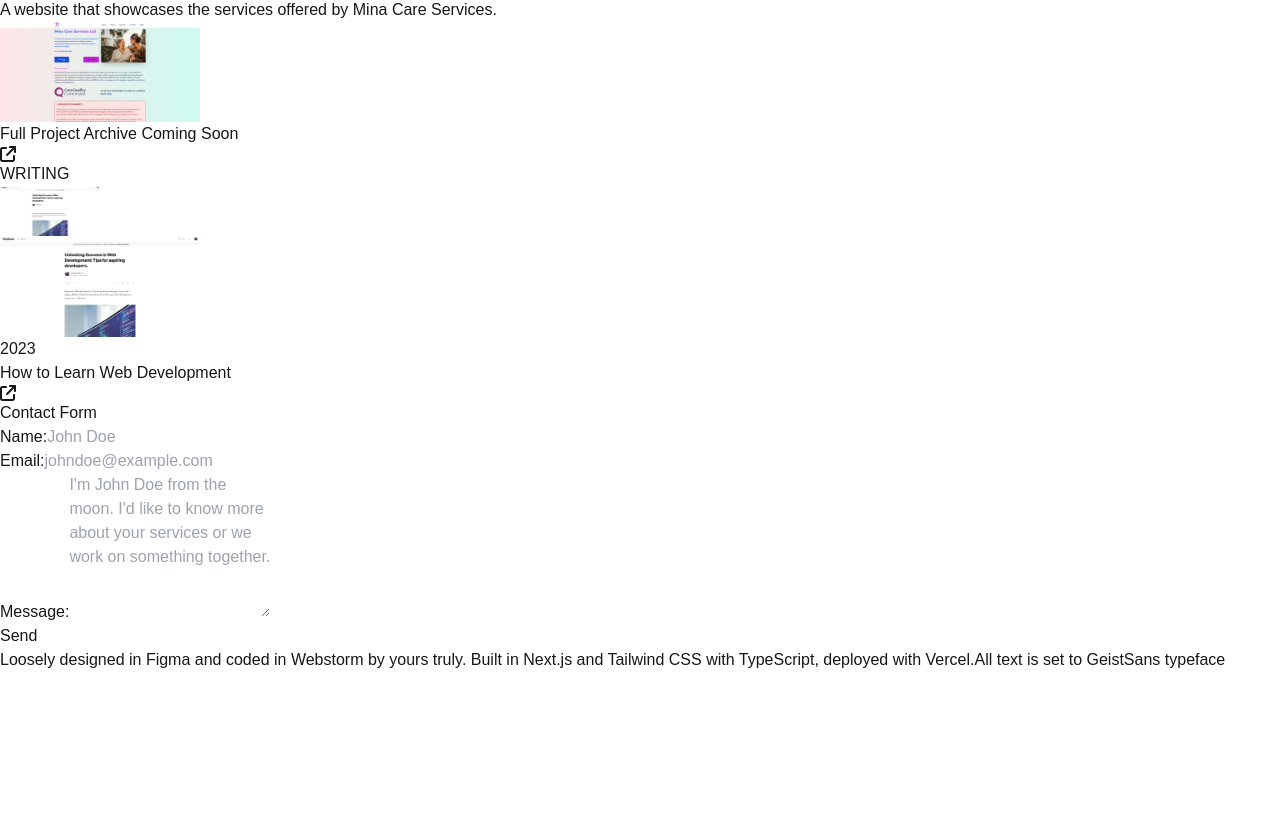
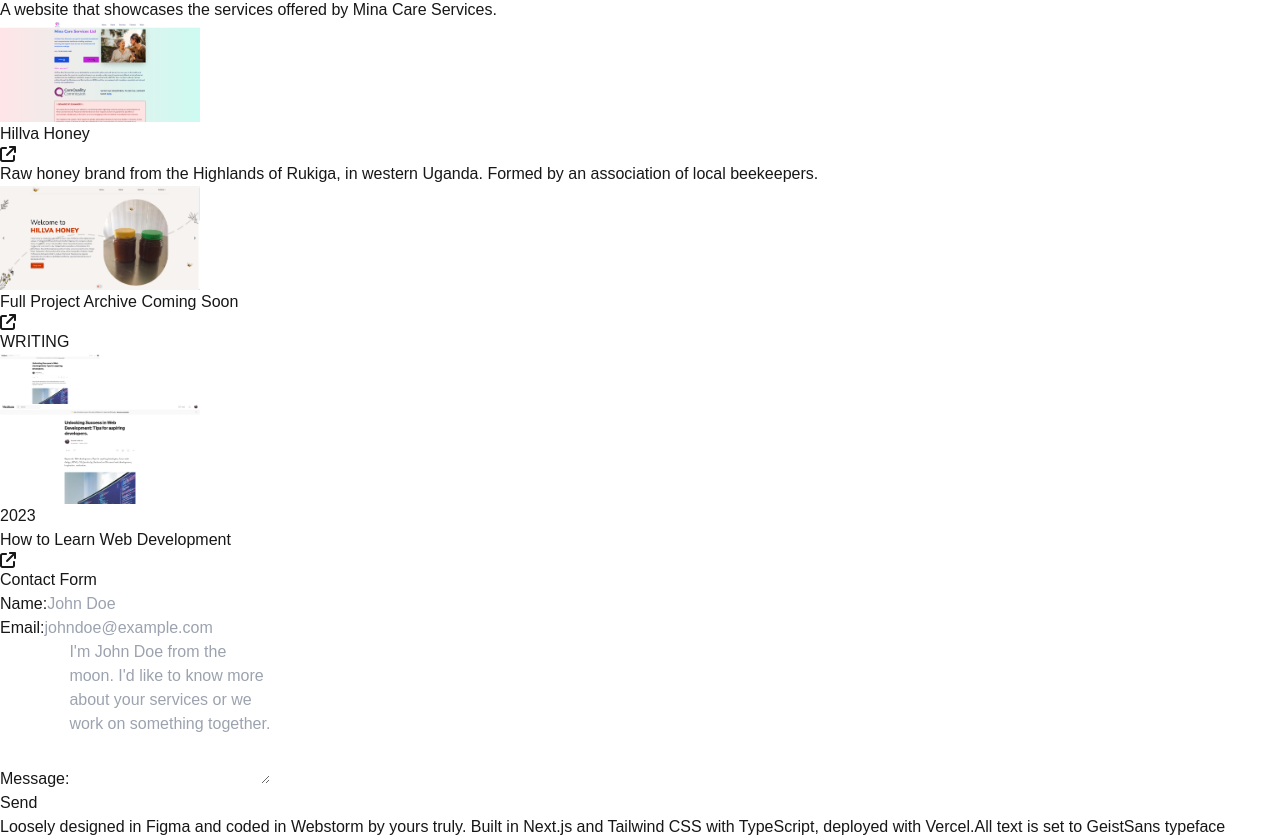
Before and after one commit to Bugstacker/portfoliov2, a Next.js app: page / in a window 1280 px wide. Shown: the part 1647-2486 px from the top of the page. Before the commit the page ends 2319 px from the top, so only its background shows below. Built offline with nearby package versions, Linux system fonts and the light colour scheme.

Commit message:
Adding another project

```diff
--- a/src/app/layout.tsx
+++ b/src/app/layout.tsx
@@ -50,11 +50,13 @@ export const metadata: Metadata = {
         url: url + '/opengraph-image.png'
     },
     twitter: {
-        site: 'https://kennethmatovu.vercel.app',
+        card: 'summary_large_image',
         title: 'Kenneth Matovu | Software Engineer',
         description: description,
-        card: 'summary_large_image',
-    },
+        creator: '@emkaysr',
+        creatorId: '1467726470533754880',
+        images: [`${url + '/opengraph-image.png'}`], // Must be an absolute URL
+      },
     category: 'Website Development',
 }
 
--- a/src/app/page.tsx
+++ b/src/app/page.tsx
@@ -115,6 +115,13 @@ export default function Home() {
                         thumbnail='/mina-care.png'
                     />
 
+                    <Project
+                        title='Hillva Honey'
+                        href='https://hillvaandrea.com'
+                        description='Raw honey brand from the Highlands of Rukiga, in western Uganda. Formed by an association of local beekeepers.'
+                        thumbnail='/hillvaandrea.png'
+                    />
+
                     {/* Make a link when the projects archive is done */}
                     <p
                           className='flex gap-2 hover:gap-4 hover:border-b w-fit transition-all ease-in border-emerald-500 items-center font-bold text-slate-500'>Full Project Archive Coming Soon <FaArrowUpRightFromSquare/></p>
```
Also changed, not shown: public/hillvaandrea.png (added).
